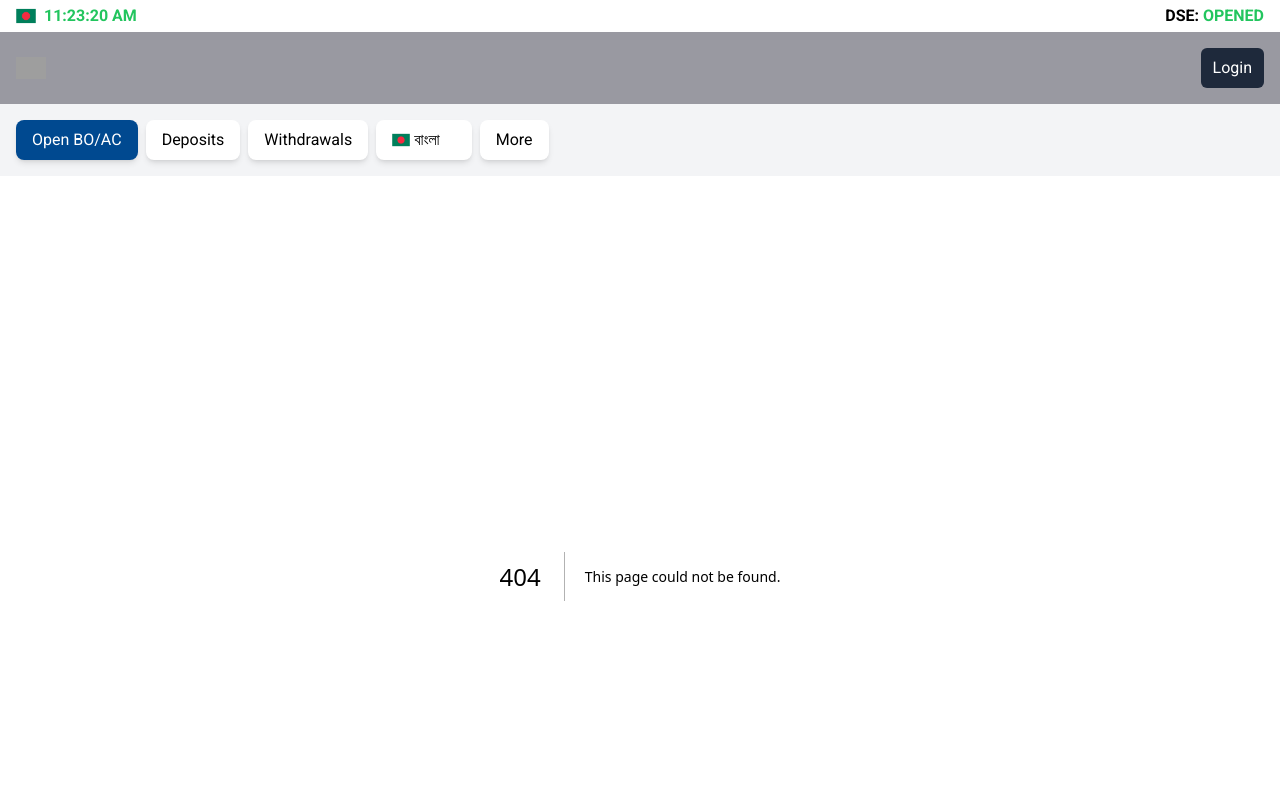
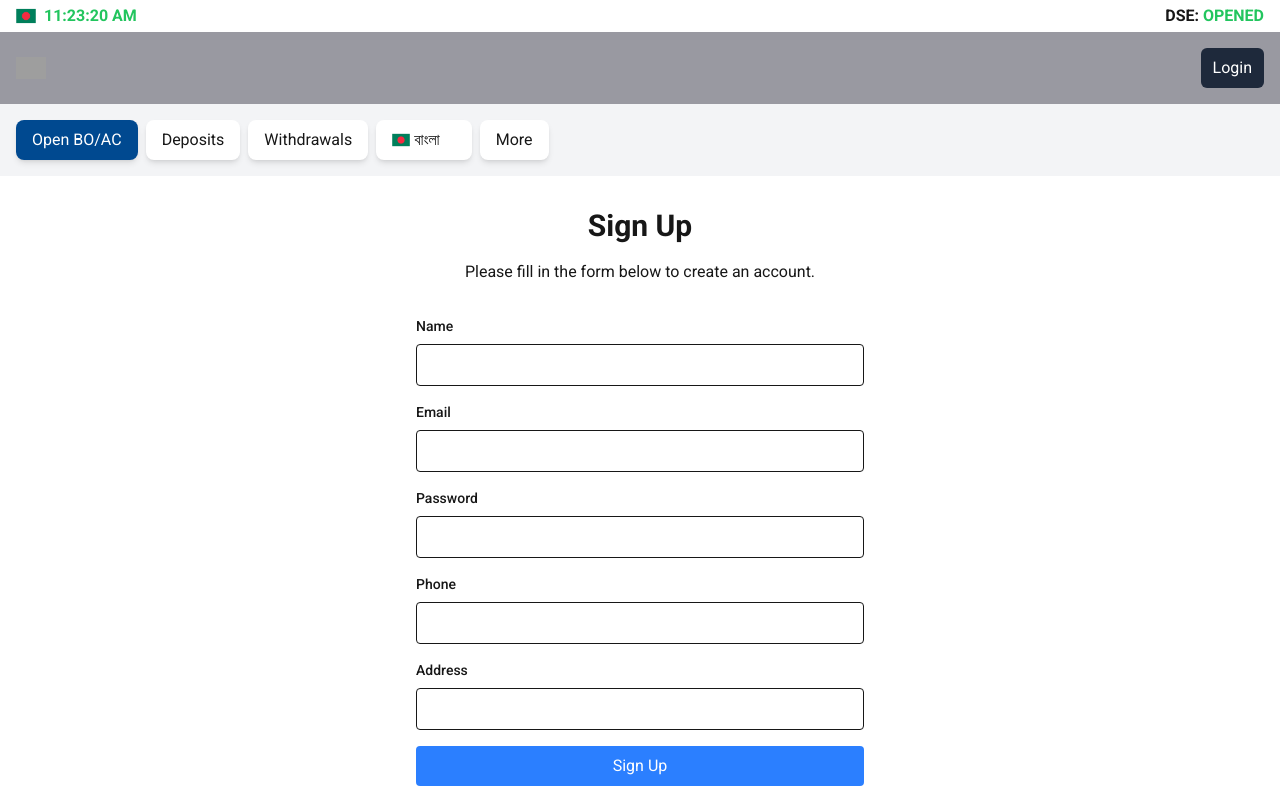
Before and after one commit to MidwaySecurities/midwaybd, a Next.js app: page /signup in a window 1280 px wide. Before the commit this address had no page. Shown: the top 800 px of the page. Built offline with nearby package versions, Linux system fonts and the light colour scheme; grey boxes are pictures that could not be loaded.

Commit message:
update to db

```diff
--- a/app/our-branches/page.js
+++ b/app/our-branches/page.js
@@ -3,11 +3,6 @@ import React, { Suspense } from 'react'
 import Loading from './loading'
 
 const OurBranches = () => {
-    let i = 0;
-    while (200 > i) {
-        i++;
-        console.log(i);
-    }
     return (
         <div>
             <div className='bg-[url(https://www.midwaybd.com/uploads/6/0/4/6/60462737/background-images/358471256.jpg)] min-h-[300px] bg-cover bg-center'>
--- /dev/null
+++ b/app/signup/page.jsx
@@ -0,0 +1,46 @@
+'use client'
+
+import { createUser } from "@/lib/actions/user/createUser";
+import { useActionState } from "react";
+const initialState = {
+    loading: false,
+    error: null
+};
+const Signup = () => {
+    const [state, formActions] = useActionState(
+        async (_state, formData) => createUser(formData), initialState
+    )
+    return (
+        <div>
+            <div className='container mx-auto px-4 py-8'>
+                <h1 className='text-3xl text-center font-bold'>Sign Up</h1>
+                <p className='text-center mt-4'>Please fill in the form below to create an account.</p>
+                <form action={formActions} className='mt-8 max-w-md mx-auto'>
+                    <div className='mb-4'>
+                        <label className='block text-sm font-medium mb-2' htmlFor='name'>Name</label>
+                        <input type='text' id='name' name="name" className='w-full p-2 border rounded' required />
+                    </div>
+                    <div className='mb-4'>
+                        <label className='block text-sm font-medium mb-2' htmlFor='email'>Email</label>
+                        <input type='email' id='email' name="email" className='w-full p-2 border rounded' required />
+                    </div>
+                    <div className='mb-4'>
+                        <label className='block text-sm font-medium mb-2' htmlFor='password'>Password</label>
+                        <input type='password' id='password' name="password" className='w-full p-2 border rounded' required />
+                    </div>
+                    <div className='mb-4'>
+                        <label className='block text-sm font-medium mb-2' htmlFor='phone'>Phone</label>
+                        <input type='tel' id='phone' name="phone" className='w-full p-2 border rounded' required />
+                    </div>
+                    <div className='mb-4'>
+                        <label className='block text-sm font-medium mb-2' htmlFor='address'>Address</label>
+                        <input type='text' id='address' name="address" className='w-full p-2 border rounded' required />
+                    </div>
+                    <button type='submit' className='w-full bg-blue-500 text-white p-2 rounded hover:bg-blue-600'>Sign Up</button>
+                </form>
+            </div>
+        </div>
+    )
+}
+
+export default Signup;
--- /dev/null
+++ b/lib/actions/user/createUser.js
@@ -0,0 +1,37 @@
+'use server'
+
+import connectDB from "@/lib/db";
+import User from "@/model/User";
+
+export const createUser = async (userData) => {
+    const { name, email, password, phone, address, role, permissions } = userData;
+    console.log("Creating user with data:", userData);
+    // Validate required fields
+    if (!name || !email || !password || !phone || !address) {
+        console.log("Validation failed: All fields are required");
+        // throw new Error("All fields are required");
+    }
+
+    // Check if user already exists
+    await connectDB();
+    const existingUser = await User.findOne({ email });
+    if (existingUser) {
+        throw new Error("User with this email already exists");
+    }
+
+    // Create new user
+    const newUser = new User({
+        name,
+        email,
+        password,
+        phone,
+        address,
+        role: role || 'user',
+        permissions: permissions || []
+    });
+
+    // Save user to database
+    await newUser.save();
+
+    return newUser;
+}
--- /dev/null
+++ b/lib/db.js
@@ -0,0 +1,15 @@
+import mongoose from "mongoose";
+
+const connectDB = async () => {
+    try{
+        await mongoose.connect(process.env.MONGO_URI, {
+            useNewUrlParser: true,
+            useUnifiedTopology: true,
+        })
+        console.log("MongoDB connected successfully");
+    } catch (error) {
+        console.error("Error connecting to MongoDB:", error);
+    }
+}
+
+export default connectDB;
--- /dev/null
+++ b/model/User.js
@@ -0,0 +1,45 @@
+import mongoose from "mongoose";
+const UserSchema = new mongoose.Schema({
+    name: {
+        type: String,
+        required: true,
+        trim: true
+    },
+    email: {
+        type: String,
+        required: true,
+        unique: true,
+        trim: true,
+        lowercase: true
+    },
+    password: {
+        type: String,
+        required: true,
+        minlength: 6
+    },
+    phone: {
+        type: String,
+        required: true,
+        trim: true
+    },
+    address: {
+        type: String,
+        required: true,
+        trim: true
+    },
+    role: {
+        type: String,
+        enum: ['user', 'admin'],
+        default: 'user'
+    },
+    permissions: {
+        type: [String],
+        default: []
+    }
+})
+// ⨯ OverwriteModelError: Cannot overwrite `User` model once compiled.
+if (mongoose.models.User) {
+    mongoose.deleteModel('User');
+}
+const User = mongoose.model("User", UserSchema);
+export default User;
--- a/package.json
+++ b/package.json
@@ -13,6 +13,7 @@
     "chart.js": "^4.5.0",
     "faker": "^6.6.6",
     "framer-motion": "^12.18.1",
+    "mongoose": "^8.17.0",
     "next": "^15.4.5",
     "react": "^19.0.0",
     "react-chartjs-2": "^5.3.0",
```
Also changed, not shown: 1 other file (tests, documents, lock files or other folders).
